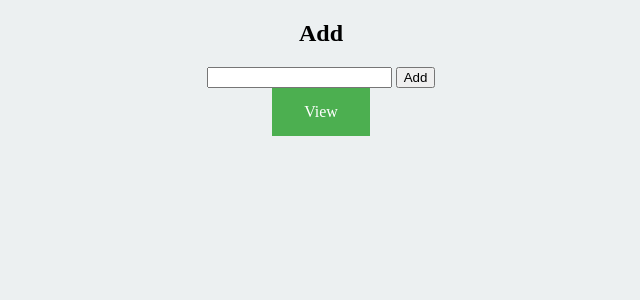
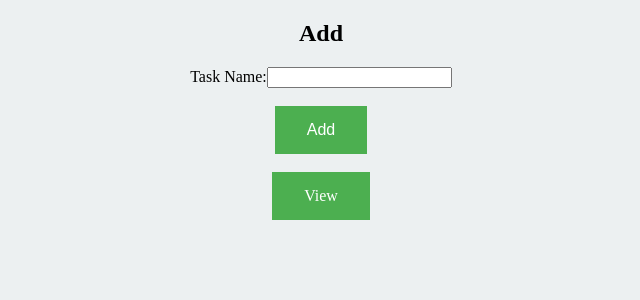
Before and after one commit to nustvondev/ToDoListWithDjango, a Django app: page /task/add in a window 1280 px wide. Shown: the top 300 px of the page, without its empty margins (319-959 px from the left). Run offline with Django 3.2, Linux system fonts and the light colour scheme.

Commit message:
Complete product

```diff
--- a/task/templates/task/add.html
+++ b/task/templates/task/add.html
@@ -3,8 +3,13 @@
 {% block body %}
 <h2>Add</h2>
 <form action="{% url 'task:add' %}" method="post">
-    <input type="text">
-    <input type="submit" value="Add">
+    {% csrf_token %}
+    {{ form }}
+    <!-- <input type="text"> -->
+    <br><br>
+
+    <input type="submit" class="button" value="Add">
 </form>
+<br>
 <a href="{% url 'task:index' %}" class="button">View</a>
 {% endblock %}
--- a/task/views.py
+++ b/task/views.py
@@ -1,9 +1,27 @@
+from os import name
 from django.shortcuts import render
 from django.http import HttpResponse
 import task
-# Create your views here.
-tasks= ["Check email", 'Reading book','Testing']
+from django import forms
+from django.http.response import HttpResponseRedirect
+from django.http import HttpResponseRedirect
+from django.urls import reverse
+class AddTaskForm(forms.Form):
+    task = forms.CharField(label='Task Name')
+
 def index(request):
-    return render(request, 'task/index.html', {'tasks': tasks})
+    if 'tasks' not in request.session:
+        request.session['tasks'] = []
+    return render(request, 'task/index.html', {'tasks': request.session['tasks']})
 def add(request):
-    return render(request, 'task/add.html')
+    if request.method == 'POST':
+        form= AddTaskForm(request.POST)
+        if form.is_valid():
+            task= form.cleaned_data['task']
+            request.session['tasks']+=[task]
+            return HttpResponseRedirect(reverse('task:index'))
+        else:
+            return render(request, 'task/add.html', {'form': form})
+    return render(request, 'task/add.html',{
+        'form': AddTaskForm()
+    })
```
Also changed, not shown: db.sqlite3.
